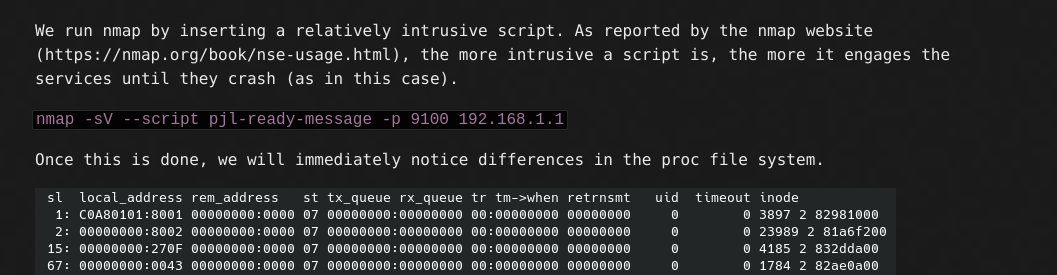
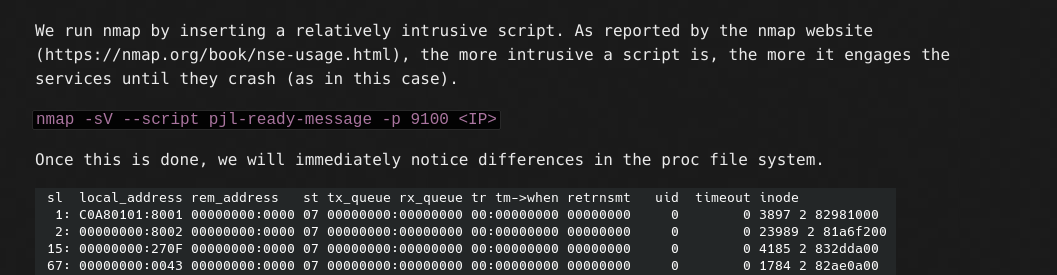
Before and after one commit to kaisersource/kaisersource.github.io, a Jekyll site: the page built from _posts/2021-01-17-dsl-n14u-syn.md, in a window 1280 px wide and 900 px high, scrolled down 938 px. Shown: the part 149-424 px from the top of the window, without its empty margins (105-1162 px from the left). Built offline with Jekyll 4.4.1, drawn with Linux system fonts in a browser that asks for light colours.

Commit message:
Update 2021-01-17-dsl-n14u-syn.md

```diff
--- a/_posts/2021-01-17-dsl-n14u-syn.md
+++ b/_posts/2021-01-17-dsl-n14u-syn.md
@@ -40,7 +40,7 @@ e 515 (LPD) che corrisponde a 238C in esadecimale.
 
 We run nmap by inserting a relatively intrusive script. As reported by the nmap website (https://nmap.org/book/nse-usage.html), the more intrusive a script is, the more it engages the services until they crash (as in this case).
 
-`nmap -sV --script pjl-ready-message -p 9100 192.168.1.1`
+`nmap -sV --script pjl-ready-message -p 9100 <IP>`
 
 Once this is done, we will immediately notice differences in the proc file system.
 
```
